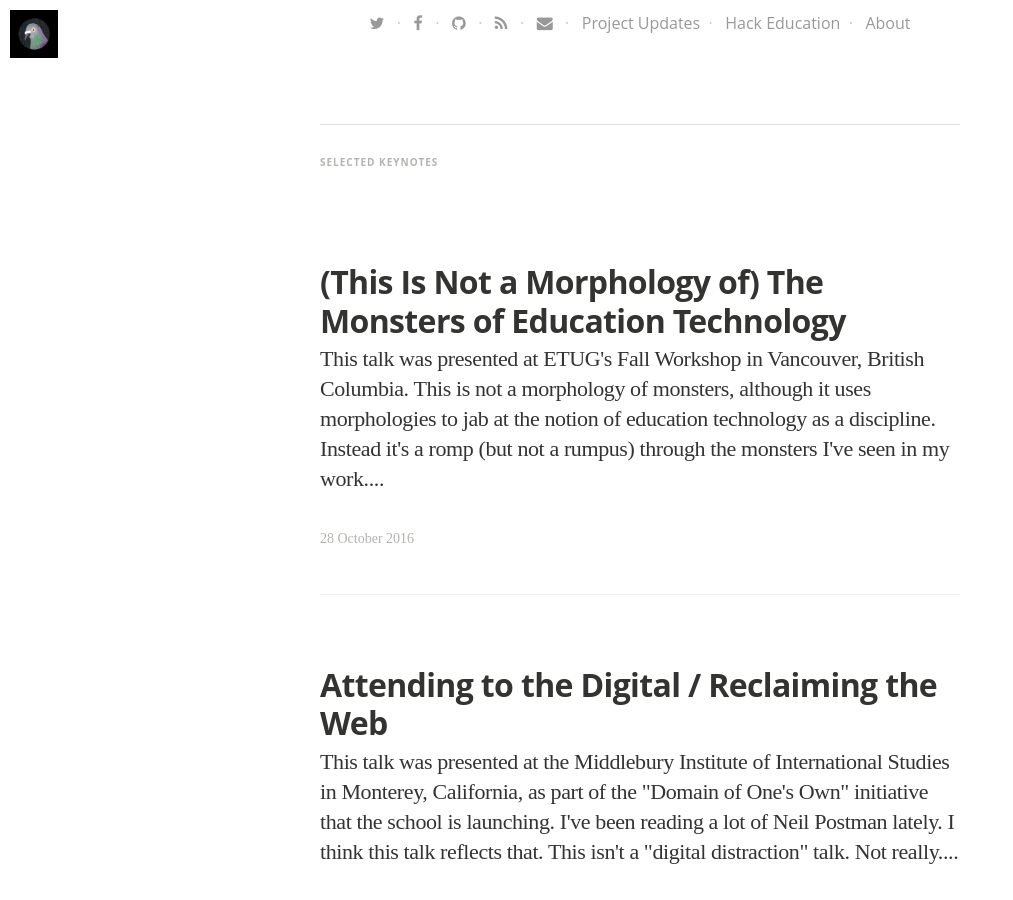
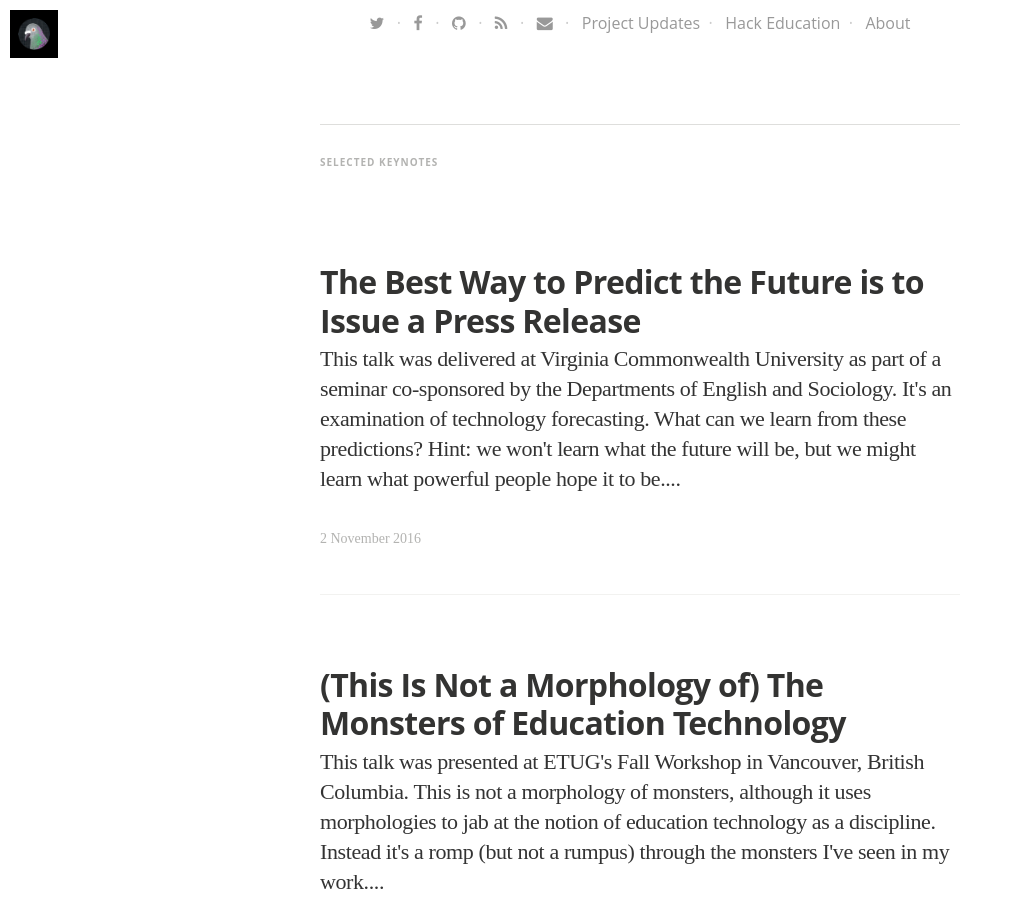
Before and after one commit to HackEducation/Speaking, a Jekyll site: the page built from index.html, in a window 1280 px wide and 900 px high, scrolled down 677 px. Shown: the whole window, without its empty margins (0-1013 px from the left). Built offline with Jekyll 4.4.1, drawn with Linux system fonts in a browser that asks for light colours; nearby versions of some CDN libraries; some web fonts are replaced.

Commit message:
new post

```diff
--- a/index.html
+++ b/index.html
@@ -6,6 +6,23 @@ layout: default
 
 <h5 class="index-headline featured"><span>Selected Keynotes</span></h5>
 
+
+    <div class="container featured">
+
+        <article class="post" itemscope itemtype="http://schema.org/BlogPosting" role="article">
+          <div class="article-item">
+            <header class="post-header">
+              <h2 class="post-title" itemprop="name"><a href="http://hackeducation.com/2016/11/02/futures" itemprop="url">The Best Way to Predict the Future is to Issue a Press Release</a></h2>
+            </header>
+            <section class="post-excerpt" itemprop="description">
+              <p>This talk was delivered at Virginia Commonwealth University as part of a seminar co-sponsored by the Departments of English and Sociology. It's an examination of technology forecasting. What can we learn from these predictions? Hint: we won't learn what the future will be, but we might learn what powerful people hope it to be....</p>
+            </section>
+            <div class="post-meta">
+              <time datetime="2 November 2016">2 November 2016</time>
+  <!--            <span class="post-tags-set">on <span class="post-tag-">, <a href="/tag/"></a></span></span>-->
+            </div>
+          <div>
+        </article>
 
     <div class="container featured">
 
```
